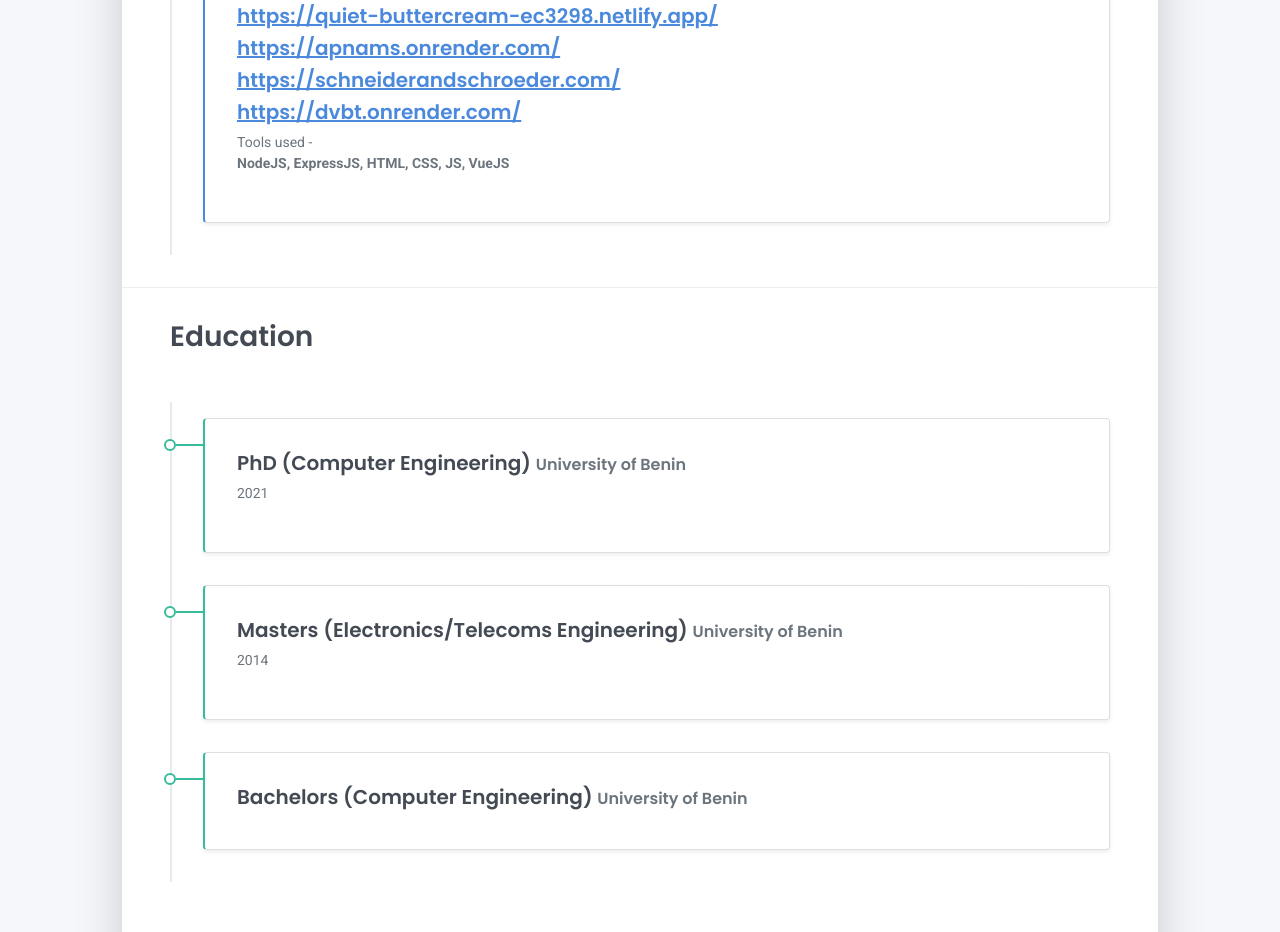
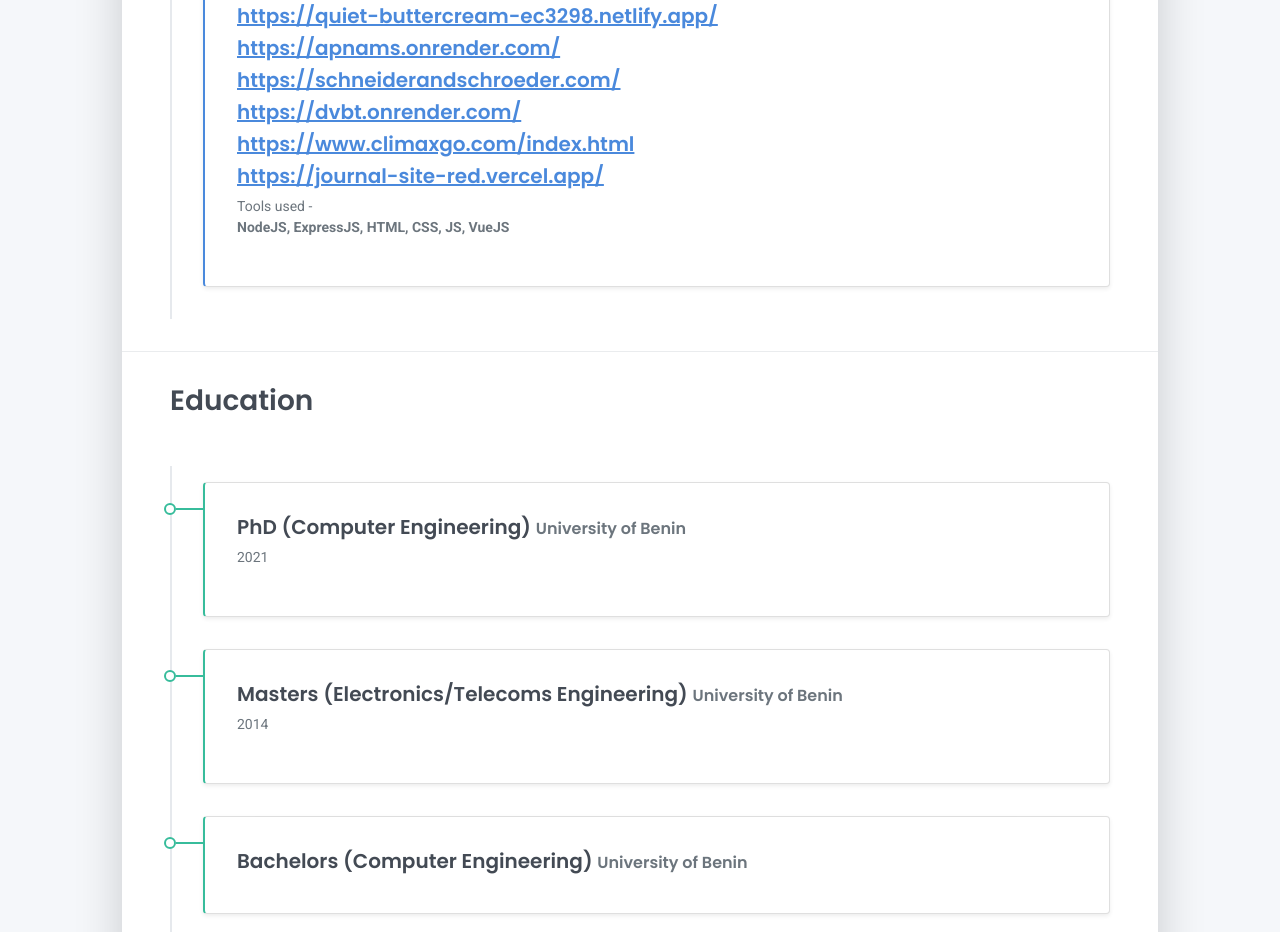
Before and after one commit to Isi-s/mycv, a plain HTML site: page index.html in a window 1280 px wide. Shown: the part 2660-3592 px from the top of the page. Drawn offline with Linux system fonts and the light colour scheme.

Commit message:
site updates

```diff
--- a/index.html
+++ b/index.html
@@ -234,7 +234,8 @@
           <a href="https://apnams.onrender.com/"><div class="h5 mb-1">https://apnams.onrender.com/</div></a>
            <a href="https://schneiderandschroeder.com/" ><div class="h5 mb-1">https://schneiderandschroeder.com/</div></a>
            <a href="https://dvbt.onrender.com/" ><div class="h5 mb-1">https://dvbt.onrender.com/</div></a>
-
+           <a href="https://www.climaxgo.com/index.html" ><div class="h5 mb-1">https://www.climaxgo.com/index.html</div></a>
+          <a href="https://journal-site-red.vercel.app/" ><div class="h5 mb-1">https://journal-site-red.vercel.app/</div></a>
 
            <div class="text-muted text-small mb-2">Tools used - <br> <b>NodeJS, ExpressJS, HTML, CSS, JS, VueJS</b></div>
           </div>
```
